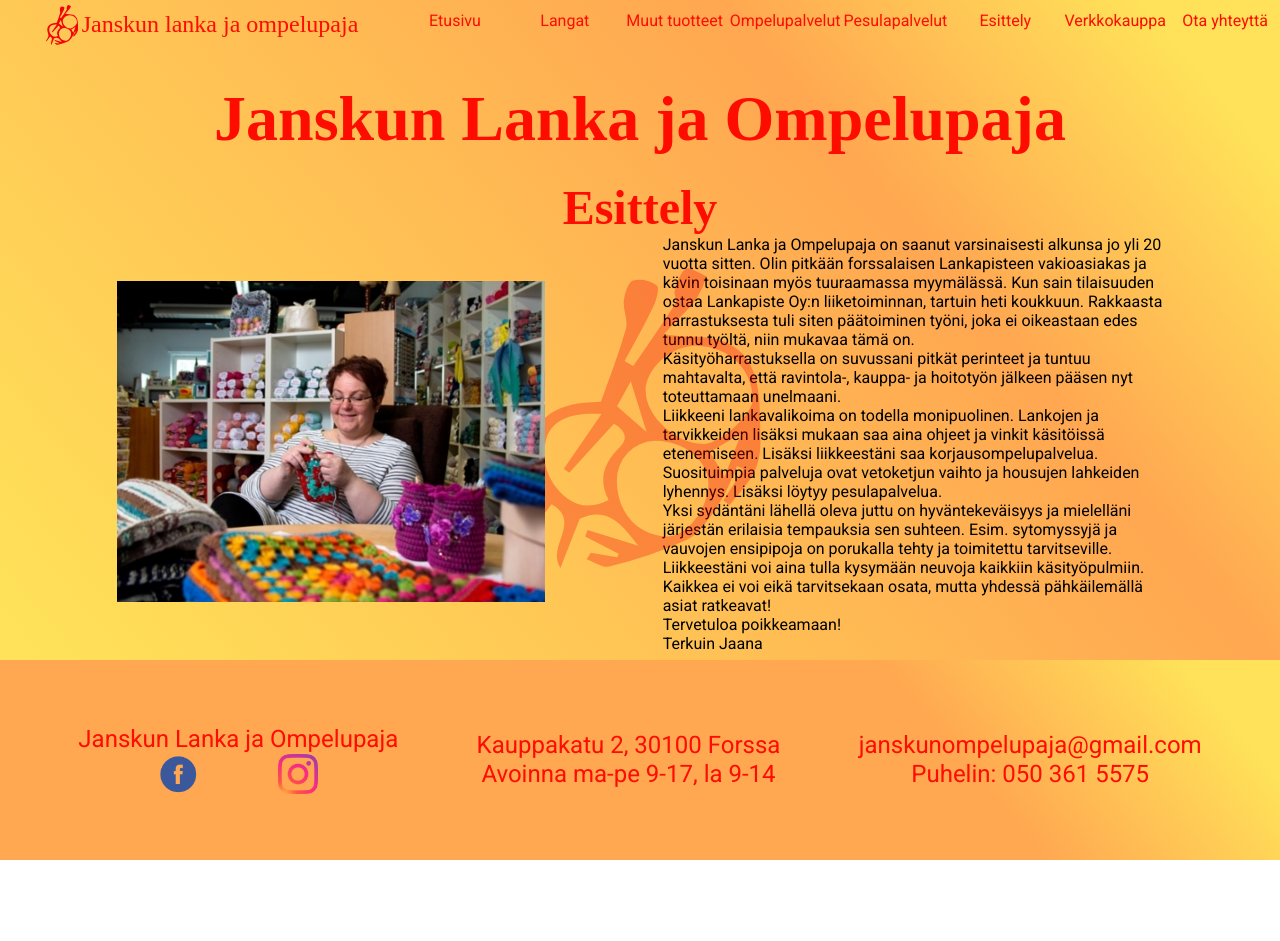
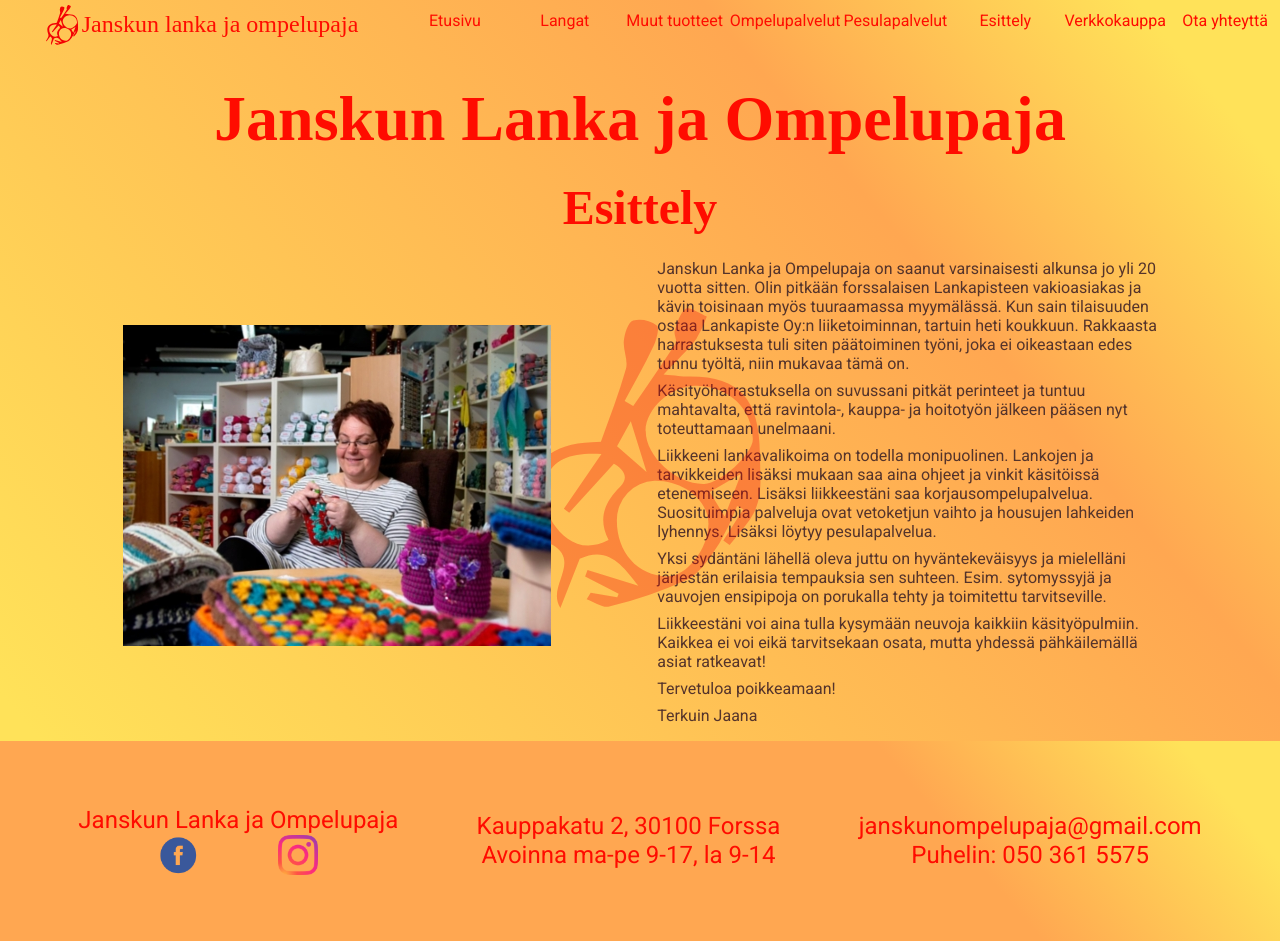
Before and after one commit to LinkinWD/janskunkoodi, a Next.js app: page /esittely in a window 1280 px wide. Before the commit the page ends 860 px from the top, so only its background shows below. Built offline with nearby package versions, Linux system fonts and the light colour scheme; a web font is replaced by a local one.

Commit message:
oak väri, kaunistellaan esittelyt ja palvelut kappaleita, navbar nyt sulkeutuu clikatessa

```diff
--- a/components/Navbar.js
+++ b/components/Navbar.js
@@ -7,6 +7,10 @@ import styled from '../styles/navbar.module.css';
 
 export default function Navbar() {
 	const [ toggleMenu, setToggleMenu ] = useState(false);
+
+	const handleClick = () => {
+		setToggleMenu(false);
+	};
 
 	return (
 		<nav className={styled.navbar}>
@@ -23,42 +27,58 @@ export default function Navbar() {
 				<ul className={styled.navbarlist}>
 					<li className={styled.li}>
 						<Link href="/">
-							<a className={styled.a}>Etusivu</a>
+							<a onClick={handleClick} className={styled.a}>
+								Etusivu
+							</a>
 						</Link>
 					</li>
 					<li className={styled.li}>
 						<Link href="/langat">
-							<a className={styled.a}>Langat</a>
+							<a onClick={handleClick} className={styled.a}>
+								Langat
+							</a>
 						</Link>
 					</li>
 					<li className={styled.li}>
 						<Link href="/muuttuotteet">
-							<a className={styled.a}>Muut tuotteet</a>
+							<a onClick={handleClick} className={styled.a}>
+								Muut tuotteet
+							</a>
 						</Link>
 					</li>
 					<li className={styled.li}>
 						<Link href="/ompelupalvelut">
-							<a className={styled.a}>Ompelupalvelut</a>
+							<a onClick={handleClick} className={styled.a}>
+								Ompelupalvelut
+							</a>
 						</Link>
 					</li>
 					<li className={styled.li}>
 						<Link href="/pesulapalvelut">
-							<a className={styled.a}>Pesulapalvelut</a>
+							<a onClick={handleClick} className={styled.a}>
+								Pesulapalvelut
+							</a>
 						</Link>
 					</li>
 					<li className={styled.li}>
 						<Link href="/esittely">
-							<a className={styled.a}>Esittely</a>
+							<a onClick={handleClick} className={styled.a}>
+								Esittely
+							</a>
 						</Link>
 					</li>
 					<li className={styled.li}>
 						<Link href="/verkkokauppa">
-							<a className={styled.a}>Verkkokauppa</a>
+							<a onClick={handleClick} className={styled.a}>
+								Verkkokauppa
+							</a>
 						</Link>
 					</li>
 					<li className={styled.li}>
 						<Link href="/otayhteytta">
-							<a className={styled.a}>Ota yhteyttä</a>
+							<a onClick={handleClick} className={styled.a}>
+								Ota yhteyttä
+							</a>
 						</Link>
 					</li>
 				</ul>
--- a/components/Tuotekortti.js
+++ b/components/Tuotekortti.js
@@ -7,8 +7,8 @@ export default function Tuotekortti({ tuote }) {
 		<article className={styled.card}>
 			<h3 className={styled.title}>{nimi}</h3>
 			<Image src={`https:${kuva.fields.file.url}`} width={250} height={200} alt="lanka" />
-			<p>Luokka: {alaluokka}</p>
-			<p>{selostus}</p>
+			<p className={styled.luokka}>Luokka: {alaluokka}</p>
+			<p className={styled.selostus}>{selostus}</p>
 			{luokka ? <p>Puikkosuositus: {puikkosuositus}</p> : ''}
 		</article>
 	);
--- a/pages/esittely.js
+++ b/pages/esittely.js
@@ -15,35 +15,35 @@ export default function esittely() {
 					<Image src="/images/muut/Janskukuva.jpg" width={428} height={321} alt="jaanan kuva" />
 				</div>
 				<div className={styled.div}>
-					<p>
+					<p className={styled.paragraf}>
 						Janskun Lanka ja Ompelupaja on saanut varsinaisesti alkunsa jo yli 20 vuotta sitten. Olin
 						pitkään forssalaisen Lankapisteen vakioasiakas ja kävin toisinaan myös tuuraamassa myymälässä.
 						Kun sain tilaisuuden ostaa Lankapiste Oy:n liiketoiminnan, tartuin heti koukkuun. Rakkaasta
 						harrastuksesta tuli siten päätoiminen työni, joka ei oikeastaan edes tunnu työltä, niin mukavaa
 						tämä on.
 					</p>
-					<p>
+					<p className={styled.paragraf}>
 						Käsityöharrastuksella on suvussani pitkät perinteet ja tuntuu mahtavalta, että ravintola-,
 						kauppa- ja hoitotyön jälkeen pääsen nyt toteuttamaan unelmaani.
 					</p>
-					<p>
+					<p className={styled.paragraf}>
 						Liikkeeni lankavalikoima on todella monipuolinen. Lankojen ja tarvikkeiden lisäksi mukaan saa
 						aina ohjeet ja vinkit käsitöissä etenemiseen. Lisäksi liikkeestäni saa korjausompelupalvelua.
 						Suosituimpia palveluja ovat vetoketjun vaihto ja housujen lahkeiden lyhennys. Lisäksi löytyy
 						pesulapalvelua.
 					</p>
-					<p>
+					<p className={styled.paragraf}>
 						Yksi sydäntäni lähellä oleva juttu on hyväntekeväisyys ja mielelläni järjestän erilaisia
 						tempauksia sen suhteen. Esim. sytomyssyjä ja vauvojen ensipipoja on porukalla tehty ja
 						toimitettu tarvitseville.
 					</p>
 
-					<p>
+					<p className={styled.paragraf}>
 						Liikkeestäni voi aina tulla kysymään neuvoja kaikkiin käsityöpulmiin. Kaikkea ei voi eikä
 						tarvitsekaan osata, mutta yhdessä pähkäilemällä asiat ratkeavat!
 					</p>
-					<p>Tervetuloa poikkeamaan!</p>
-					<p>Terkuin Jaana</p>
+					<p className={styled.paragraf}>Tervetuloa poikkeamaan!</p>
+					<p className={styled.paragraf}>Terkuin Jaana</p>
 				</div>
 			</article>
 		</div>
--- a/pages/ompelupalvelut.js
+++ b/pages/ompelupalvelut.js
@@ -15,15 +15,15 @@ export default function ompelupalvelut() {
 					<Image src="/images/muut/ompelu.jfif" width={419} height={279} alt="ompelukuva" />
 				</div>
 				<div className={styled.div}>
-					<p>
+					<p className={styled.paragraf}>
 						Teen kaikenlaiset korjausompelut ammattitaidolla. Käytössäni on useita ompelukoneita, jotka
 						mahdollistavat myös paksumpien kankaiden ompelun, kuten sohvatyynyt. Teen myös korjausompelua.
 					</p>
-					<p>
+					<p className={styled.paragraf}>
 						Tyypillisimpiä korjausompelutöitä ovat lahkeiden lyhennykset, vetoketjun vaihdot takkeihin sekä
 						housuihin, verhojen ompelut ja lyhennykset sekä erilaiset tilaustyöt.
 					</p>
-					<p>Esimerkkihintoja</p>
+					<p className={styled.paragraf}>Esimerkkihintoja</p>
 					<ul>
 						<li>
 							<p>lahkeiden lyhennykset alkaen 12 €</p>
--- a/styles/esittelyjapalvelut.module.css
+++ b/styles/esittelyjapalvelut.module.css
@@ -4,7 +4,15 @@
 	justify-content: space-evenly;
 	align-items: center;
 	flex-wrap: wrap;
+	color: var(--oakcolor);
+	padding: 1em;
+}
+.paragraf {
+	margin-top: 0.5em;
 }
 .div {
 	max-width: 500px;
 }
+.a {
+	color: var(--janskunpunainen);
+}
--- a/styles/globals.css
+++ b/styles/globals.css
@@ -4,6 +4,7 @@
 	--janskunpunainen: #ff0c00;
 	--janskunvaaleanpunainen: #fcddec;
 	--transition: 0.3s all;
+	--oakcolor: #55342b;
 }
 * {
 	box-sizing: border-box;
--- a/styles/tutustupalveluihin.module.css
+++ b/styles/tutustupalveluihin.module.css
@@ -2,6 +2,7 @@
 	display: grid;
 	grid-template-columns: 1fr 1fr;
 	gap: 1em;
+	color: var(--oakcolor);
 }
 @media only screen and (max-width: 700px) {
 	.div {
```
Also changed, not shown: pages/pesulapalvelut.js (+11 -5 lines), styles/tuotekortti.module.css (+8 -1 lines).
